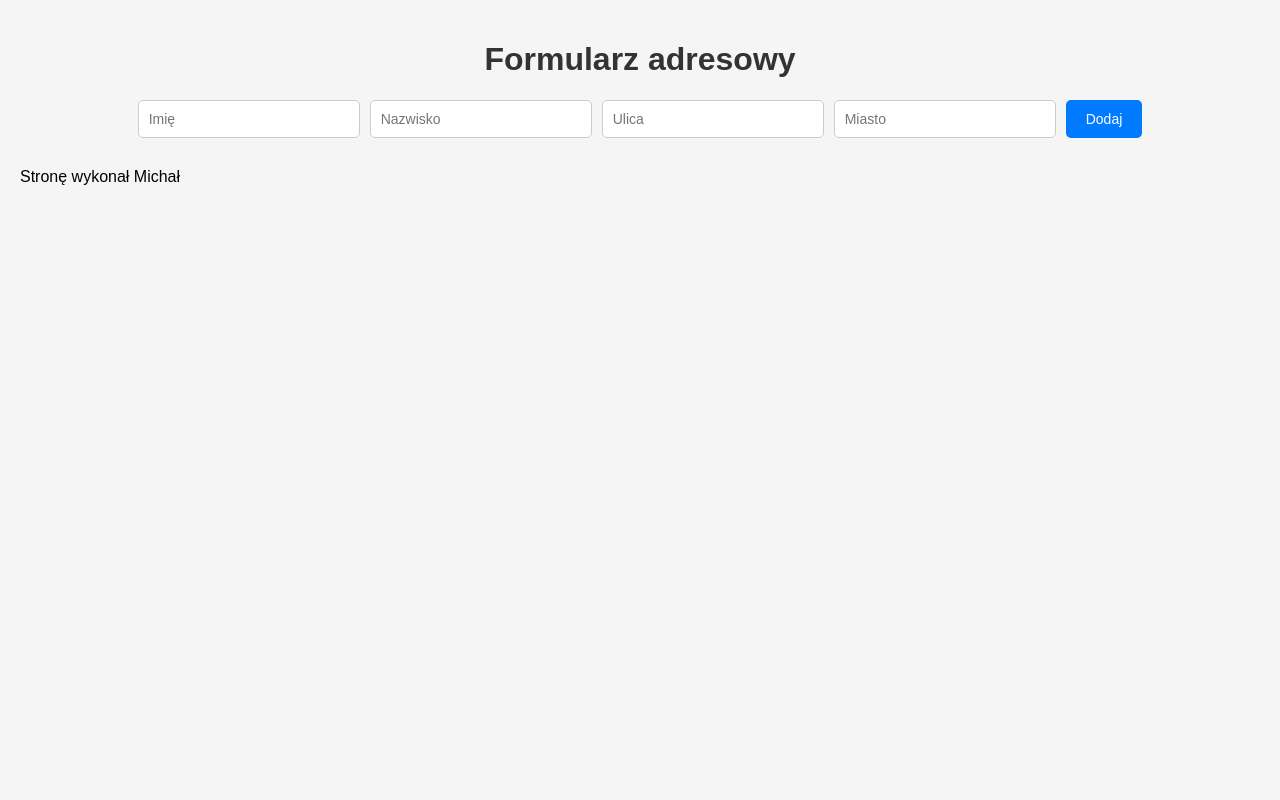
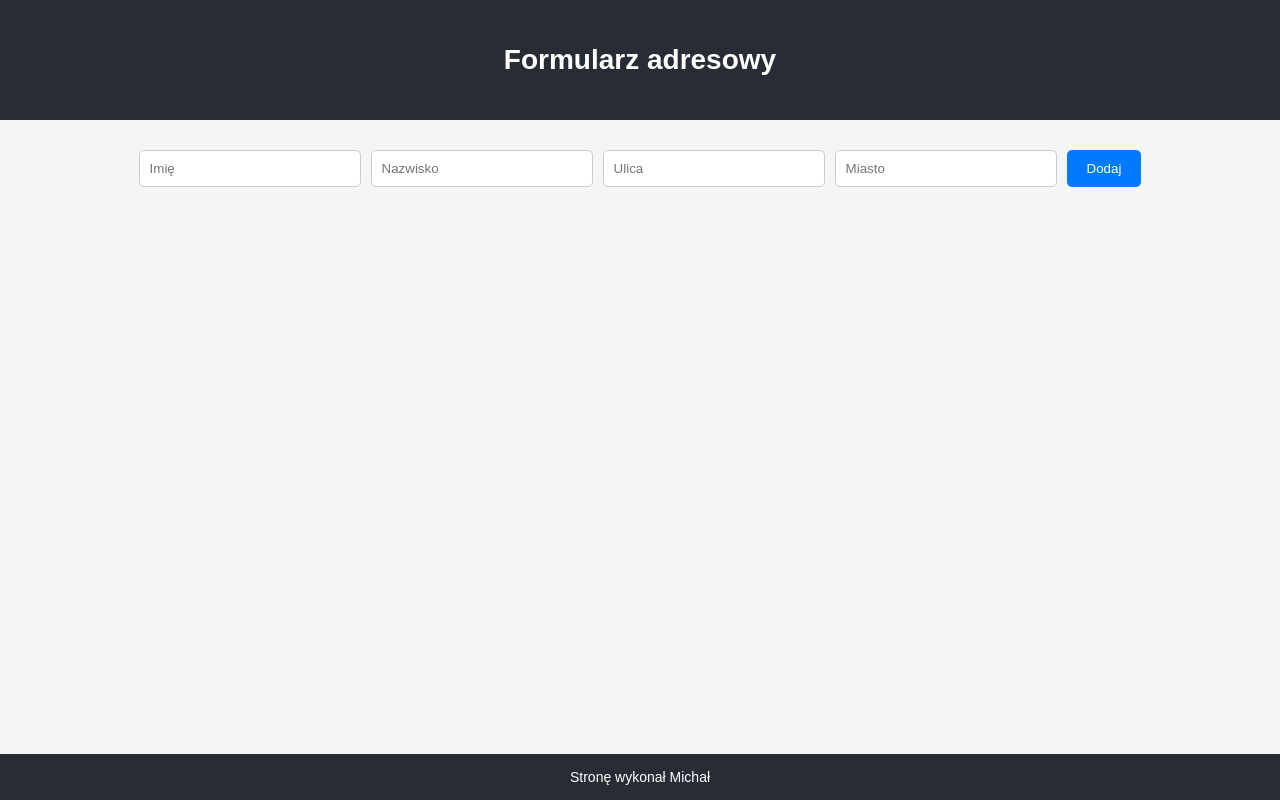
Before and after one commit to michalmyszkowski45-boop/majkel-react, a React (Create React App) app: page / in a window 1280 px wide. Built offline with nearby package versions, Linux system fonts and the light colour scheme.

Commit message:
Update App.css

```diff
--- a/src/App.css
+++ b/src/App.css
@@ -1,103 +1,84 @@
-.App {
-  text-align: center;
+/* RESET */
+body {
+  margin: 0;
+  font-family: Arial, sans-serif;
+  background-color: #f5f5f5;
 }
 
-.App-logo {
-  height: 40vmin;
-  pointer-events: none;
-}
-
-@media (prefers-reduced-motion: no-preference) {
-  .App-logo {
-    animation: App-logo-spin infinite 20s linear;
-  }
-}
-
-.App-header {
-  background-color: #282c34;
+/* APP CONTAINER */
+.app-container {
   min-height: 100vh;
   display: flex;
   flex-direction: column;
-  align-items: center;
-  justify-content: center;
-  font-size: calc(10px + 2vmin);
-  color: white;
 }
 
-.App-link {
-  color: #61dafb;
+/* HEADER */
+.app-header-custom {
+  background-color: #282c34;
+  color: white;
+  height: 120px;
+  display: flex;
+  justify-content: center;
+  align-items: center;
 }
 
-@keyframes App-logo-spin {
-  from {
-    transform: rotate(0deg);
-  }
-  to {
-    transform: rotate(360deg);
-  }
-}
-/* App.css */
-
-body {
-  font-family: 'Arial', sans-serif;
-  background-color: #f5f5f5;
+.app-header-custom h1 {
   margin: 0;
-  padding: 20px;
+  font-size: 28px;
 }
 
-h1 {
-  text-align: center;
-  color: #333;
+/* MAIN */
+.app-main {
+  flex: 1;
+  padding: 30px 20px;
 }
 
+/* FORM */
 form {
   display: flex;
   flex-wrap: wrap;
   justify-content: center;
+  gap: 10px;
   margin-bottom: 30px;
-  gap: 10px;
 }
 
 input {
   padding: 10px;
+  width: 200px;
   border: 1px solid #ccc;
   border-radius: 5px;
-  width: 200px;
-  font-size: 14px;
 }
 
 input:focus {
+  outline: none;
   border-color: #007bff;
-  outline: none;
 }
 
 button {
   padding: 10px 20px;
   background-color: #007bff;
+  color: white;
   border: none;
   border-radius: 5px;
-  color: white;
-  font-size: 14px;
   cursor: pointer;
-  transition: background-color 0.2s ease;
 }
 
 button:hover {
   background-color: #0056b3;
 }
 
+/* TABLE */
 table {
   width: 100%;
   max-width: 800px;
   margin: 0 auto;
   border-collapse: collapse;
   background-color: white;
-  box-shadow: 0 2px 8px rgba(0,0,0,0.1);
+  box-shadow: 0 2px 8px rgba(0, 0, 0, 0.1);
 }
 
 th, td {
-  padding: 12px 15px;
-  text-align: left;
+  padding: 12px;
   border-bottom: 1px solid #ddd;
 }
 
@@ -109,9 +90,12 @@ th {
 tr:hover {
   background-color: #f1f1f1;
 }
-img{
-   display: flex;
-  justify-content: center;
-  align-items: center;
-  height: 300px;
+
+/* FOOTER */
+.app-footer {
+  background-color: #282c34;
+  color: white;
+  text-align: center;
+  padding: 15px 0;
+  font-size: 14px;
 }
```
